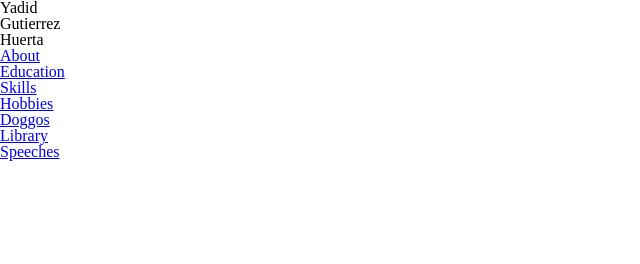
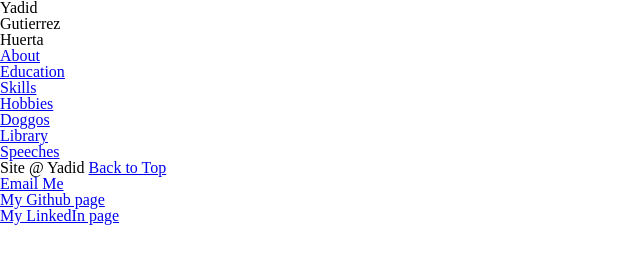
Before and after one commit to yadid7890/Project-Three-COM330-YGH, a plain HTML site: page index.html in a window 1280 px wide. Shown: the whole page, without its empty margins (0-640 px from the left). Drawn offline with Linux system fonts and the light colour scheme; a web font is replaced by a local one.

Commit message:
Add footer section to ll index files.

```diff
--- a/index.html
+++ b/index.html
@@ -27,3 +27,19 @@
         <li><a href="speeches/index.html">Speeches</a></li>
         </ul>
       </nav>
+    </main>
+    <footer id="footer">
+      <!--footer sections; add links to linkedin, emai, github, instagram, tumblr-->
+      <!--include pictograms with each link-->
+      <section id="foot-box">
+        Site @ Yadid
+        <a href="#main-nav">Back to Top</a>
+        <ul id="list-of-media">
+          <li id="email"><a href="mailto:ygutierr@hawk.iit.edu">Email Me</a></li>
+          <li id="git"><a href="https://github.com/yadid7890">My Github page</a></li>
+          <li id="linkedin"><a href="https://www.linkedin.com/in/yadid-gutierrez-huerta/">My LinkedIn page</a></li>
+        </ul>
+      </section>
+    </footer>
+</body>
+</html>
```
Also changed, not shown: about/index.html (+16 -0 lines), dogs/index.html (+16 -0 lines), education/index.html (+16 -0 lines), hobbies/index.html (+16 -0 lines), library/index.html (+16 -0 lines), skills/index.html (+16 -0 lines), speeches/index.html (+16 -0 lines).
